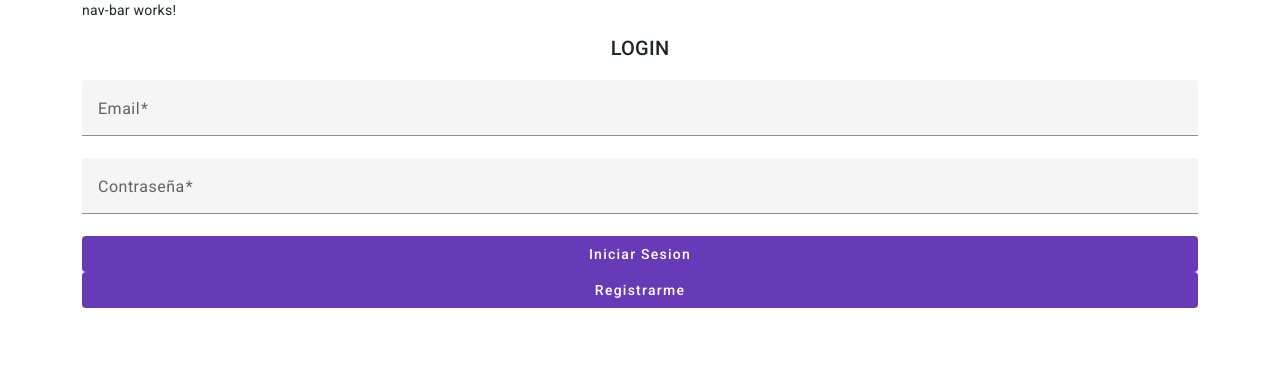
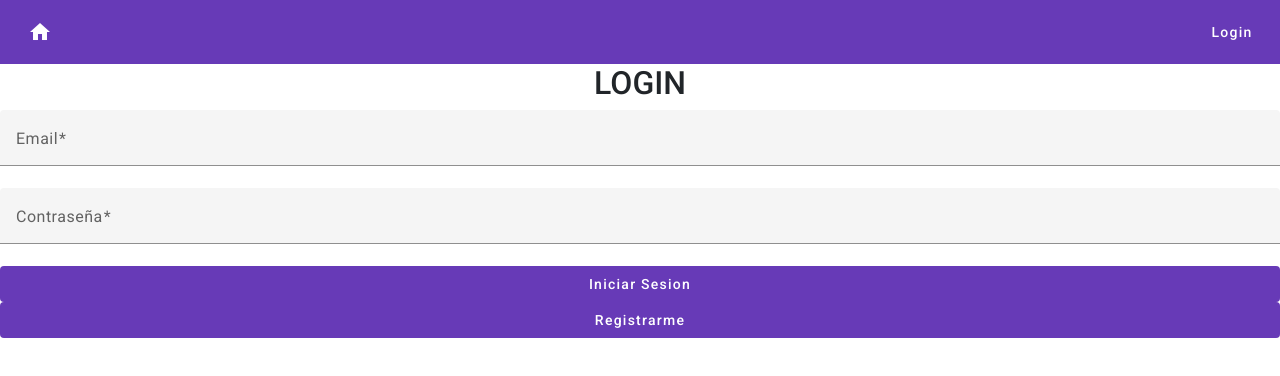
Before and after one commit to BrianChiastellino/Tesis-UTN, an Angular app: page /auth/login in a window 1280 px wide. Shown: the top 376 px of the page. Built offline with nearby package versions, Linux system fonts and the light colour scheme.

Commit message:
add nav-bar

```diff
--- a/src/app/auth/services/auth.service.ts
+++ b/src/app/auth/services/auth.service.ts
@@ -4,16 +4,13 @@ import { environment } from '../../../environments/environment';
 import { Observable, catchError, filter, map, of, switchMap, tap } from 'rxjs';
 import { User } from '../core/user.model';
 
-@Injectable({
-  providedIn: 'root'
-})
+@Injectable({  providedIn: 'root' })
 
 export class AuthService {
 
   public user?: User;
   private baseUrl: string = environment.urlBaseJsonServer;
-  private token: string = 'userToken'
-
+  private token: string = environment.userToken
 
   constructor(private http: HttpClient) { }
 
--- a/src/app/shared/nav-bar/nav-bar.component.html
+++ b/src/app/shared/nav-bar/nav-bar.component.html
@@ -1 +1,11 @@
-<p>nav-bar works!</p>
+
+  <mat-toolbar color="primary">
+
+    <button mat-icon-button (click)="home()"> <mat-icon>home</mat-icon> </button>
+
+    <span class="spacer"></span>
+    <button mat-button (click)="logout()" *ngIf="isLogin" class=""> Logout </button>
+    <button mat-button (click)="login()" *ngIf="!isLogin" class=""> Login </button>
+
+
+  </mat-toolbar>
--- a/src/app/shared/nav-bar/nav-bar.component.ts
+++ b/src/app/shared/nav-bar/nav-bar.component.ts
@@ -1,9 +1,47 @@
-import { Component } from '@angular/core';
+import { Component, OnInit } from '@angular/core';
+import { Router } from '@angular/router';
+import { environment } from '../../../environments/environment';
 
 @Component({
   selector: 'shared-nav-bar',
   templateUrl: './nav-bar.component.html',
 })
-export class NavBarComponent {
+
+export class NavBarComponent implements OnInit {
+
+  private token: string = environment.userToken;
+  public isLogin: boolean = false;
+
+  constructor(private router: Router) {}
+
+  ngOnInit(): void {
+    this.isUserLoged();
+  }
+
+  private isUserLoged (): void {
+    const isLoged = localStorage.getItem( this.token );
+
+    this.isLogin = isLoged ? true : false
+  }
+
+  public home (): void {
+    this.router.navigateByUrl('landing');
+  }
+
+  public login (): void{
+    this.router.navigateByUrl('/auth/login')
+  }
+
+  public register (): void{
+    this.router.navigateByUrl('/auth/register')
+  }
+
+  public logout (): void {
+    localStorage.clear();
+    this.isLogin = !this.isLogin;
+    this.home();
+  }
+
+
 
 }
--- a/src/app/shared/shared.module.ts
+++ b/src/app/shared/shared.module.ts
@@ -1,6 +1,7 @@
 import { NgModule } from '@angular/core';
 import { CommonModule } from '@angular/common';
 import { NavBarComponent } from './nav-bar/nav-bar.component';
+import { MaterialModule } from '../material/material.module';
 
 
 
@@ -9,7 +10,8 @@ import { NavBarComponent } from './nav-bar/nav-bar.component';
     NavBarComponent
   ],
   imports: [
-    CommonModule
+    CommonModule,
+    MaterialModule
   ],
   exports:[
     NavBarComponent
--- a/src/environments/environment.development.ts
+++ b/src/environments/environment.development.ts
@@ -1,4 +1,5 @@
 export const environment = {
   urlBase: 'http://localhost:4200',
   urlBaseJsonServer: 'http://localhost:3000',
+  userToken: 'userToken',
 };
--- a/src/environments/environment.ts
+++ b/src/environments/environment.ts
@@ -2,5 +2,6 @@ export const environment = {
 
   urlBase: 'http://localhost:4200',
   urlBaseJsonServer: 'http://localhost:3000',
+  userToken: 'userToken',
 
 };
--- a/src/index.html
+++ b/src/index.html
@@ -13,7 +13,7 @@
   <link href="https://fonts.googleapis.com/css2?family=Roboto:wght@300;400;500&display=swap" rel="stylesheet">
   <link href="https://fonts.googleapis.com/icon?family=Material+Icons" rel="stylesheet">
 </head>
-<body class="container mat-typography">
+<body >
   <app-root></app-root>
 </body>
 </html>
--- a/src/styles.css
+++ b/src/styles.css
@@ -2,3 +2,7 @@
 
 html, body { height: 100%; }
 body { margin: 0; font-family: Roboto, "Helvetica Neue", sans-serif; }
+
+.spacer {
+  flex: 1 1 auto;
+}
```
